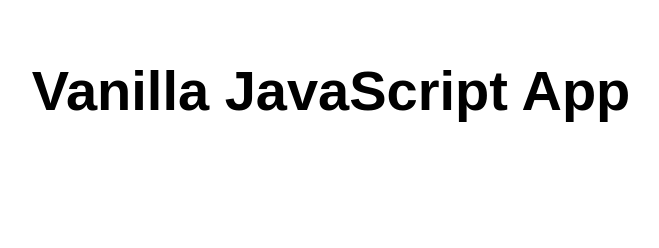
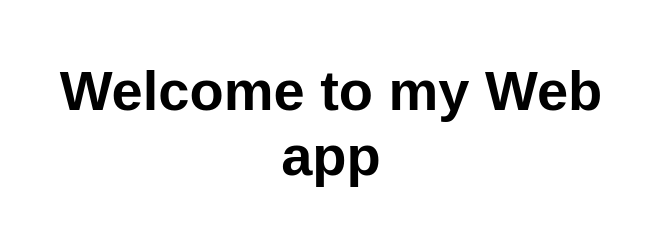
Before and after one commit to Ritesh004-kira/my-first-static-web-app, a website: page src/index.html in a window 1280 px wide. Shown: the whole page, without its empty margins (309-968 px from the left). Drawn offline with Linux system fonts and the light colour scheme.

Commit message:
Commit made from VS Code Azure Static Web Apps

```diff
--- a/src/index.html
+++ b/src/index.html
@@ -5,12 +5,12 @@
   <meta charset="UTF-8">
   <meta name="viewport" content="width=device-width, initial-scale=1.0">
   <link rel="stylesheet" href="styles.css">
-  <title>Vanilla JavaScript App</title>
+  <title>Welcome to my Web app</title>
 </head>
 
 <body>
   <main>
-    <h1>Vanilla JavaScript App</h1>
+    <h1>Welcome to my Web app</h1>
   </main>
 </body>
 
```
